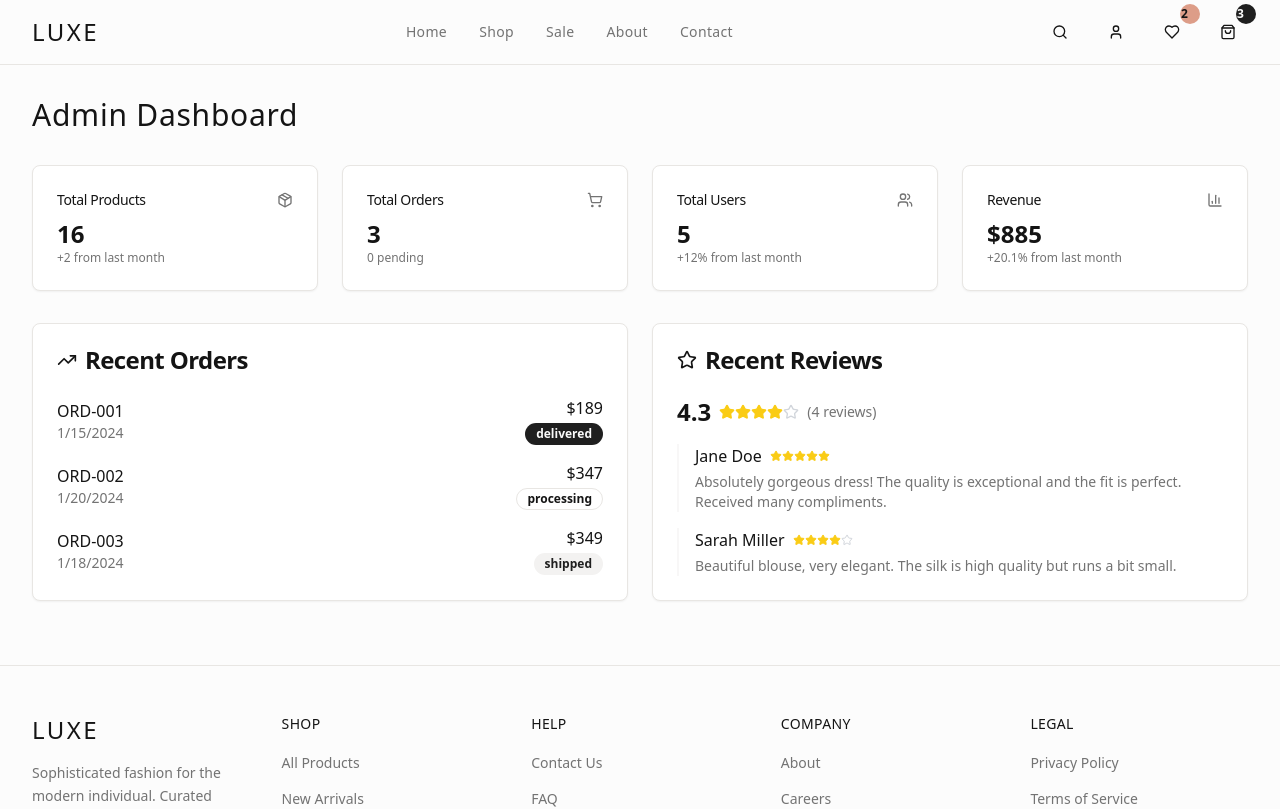
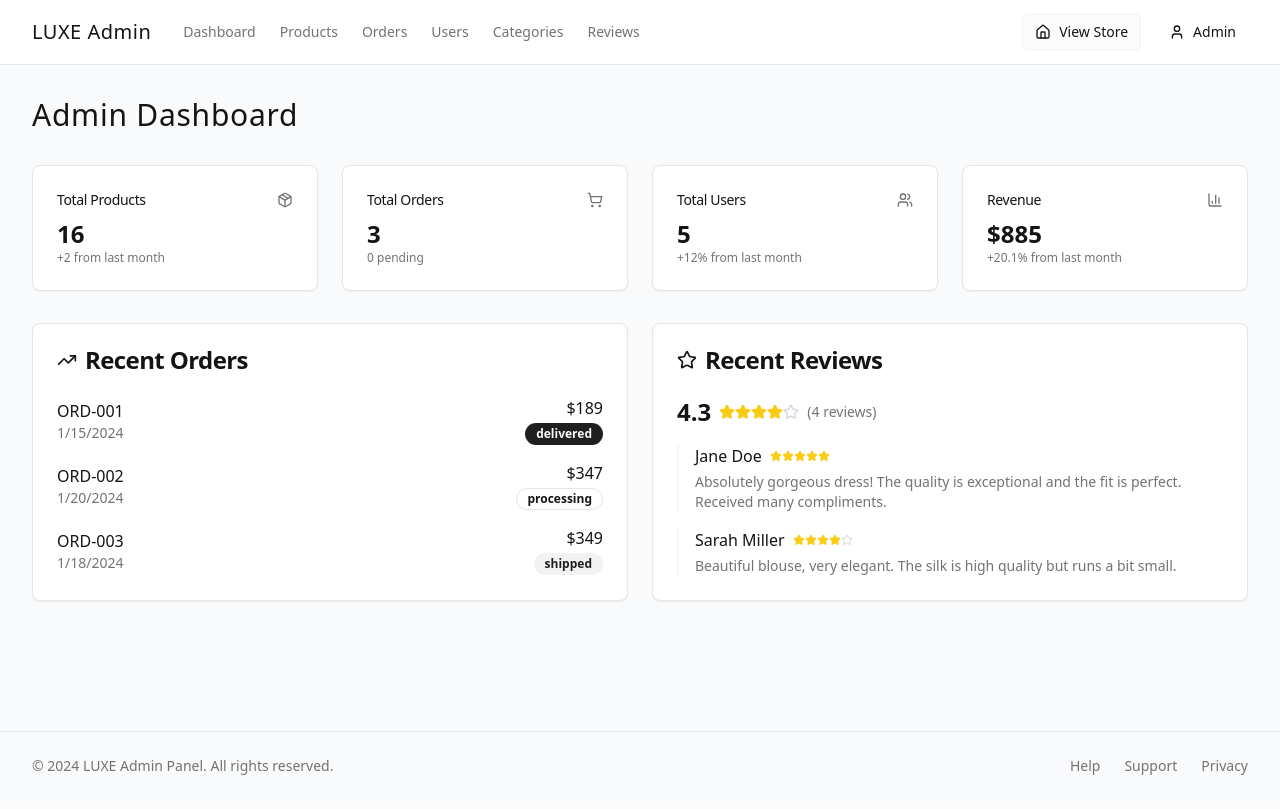
Before and after one commit to xuantri-dev/style-savvy-emporium-online, a React (Vite) app: page /admin in a window 1280 px wide. Shown: the top 809 px of the page. Built offline with nearby package versions, Linux system fonts and the light colour scheme.

Commit message:
Fix product buttons and admin layout
- Adds borders to "Add to Favorites" and "Add to Cart" buttons for products with white backgrounds.
- Includes mock product data for the search page.
- Separates admin page header and footer from storefront pages.

```diff
--- /dev/null
+++ b/src/components/AdminFooter.tsx
@@ -0,0 +1,38 @@
+import React from 'react';
+import { Link } from 'react-router-dom';
+
+const AdminFooter = () => {
+  return (
+    <footer className="bg-gray-50 border-t border-gray-200 mt-auto">
+      <div className="max-w-7xl mx-auto px-4 sm:px-6 lg:px-8 py-6">
+        <div className="flex items-center justify-between">
+          <div className="text-sm text-muted-foreground">
+            © 2024 LUXE Admin Panel. All rights reserved.
+          </div>
+          <div className="flex items-center space-x-6">
+            <Link
+              to="/admin/help"
+              className="text-sm text-muted-foreground hover:text-foreground"
+            >
+              Help
+            </Link>
+            <Link
+              to="/admin/support"
+              className="text-sm text-muted-foreground hover:text-foreground"
+            >
+              Support
+            </Link>
+            <Link
+              to="/admin/privacy"
+              className="text-sm text-muted-foreground hover:text-foreground"
+            >
+              Privacy
+            </Link>
+          </div>
+        </div>
+      </div>
+    </footer>
+  );
+};
+
+export default AdminFooter;
--- /dev/null
+++ b/src/components/AdminHeader.tsx
@@ -0,0 +1,91 @@
+import React from 'react';
+import { Link, useLocation } from 'react-router-dom';
+import { Settings, User, LogOut, Home } from 'lucide-react';
+import { Button } from '@/components/ui/button';
+import {
+  DropdownMenu,
+  DropdownMenuContent,
+  DropdownMenuItem,
+  DropdownMenuSeparator,
+  DropdownMenuTrigger,
+} from '@/components/ui/dropdown-menu';
+
+const AdminHeader = () => {
+  const location = useLocation();
+
+  const navItems = [
+    { path: '/admin/dashboard', label: 'Dashboard' },
+    { path: '/admin/products', label: 'Products' },
+    { path: '/admin/orders', label: 'Orders' },
+    { path: '/admin/users', label: 'Users' },
+    { path: '/admin/categories', label: 'Categories' },
+    { path: '/admin/reviews', label: 'Reviews' },
+  ];
+
+  return (
+    <header className="bg-white border-b border-gray-200 sticky top-0 z-50">
+      <div className="max-w-7xl mx-auto px-4 sm:px-6 lg:px-8">
+        <div className="flex items-center justify-between h-16">
+          {/* Logo and Navigation */}
+          <div className="flex items-center space-x-8">
+            <Link to="/admin/dashboard" className="flex items-center space-x-2">
+              <span className="text-xl font-light tracking-wide">LUXE Admin</span>
+            </Link>
+
+            <nav className="hidden md:flex space-x-6">
+              {navItems.map((item) => (
+                <Link
+                  key={item.path}
+                  to={item.path}
+                  className={`text-sm font-medium transition-colors ${
+                    location.pathname === item.path
+                      ? 'text-primary border-b-2 border-primary pb-4'
+                      : 'text-muted-foreground hover:text-foreground'
+                  }`}
+                >
+                  {item.label}
+                </Link>
+              ))}
+            </nav>
+          </div>
+
+          {/* User Menu and Store Link */}
+          <div className="flex items-center space-x-4">
+            <Button variant="outline" size="sm" asChild>
+              <Link to="/" className="flex items-center gap-2">
+                <Home className="h-4 w-4" />
+                View Store
+              </Link>
+            </Button>
+
+            <DropdownMenu>
+              <DropdownMenuTrigger asChild>
+                <Button variant="ghost" size="sm" className="flex items-center gap-2">
+                  <User className="h-4 w-4" />
+                  Admin
+                </Button>
+              </DropdownMenuTrigger>
+              <DropdownMenuContent align="end">
+                <DropdownMenuItem>
+                  <User className="h-4 w-4 mr-2" />
+                  Profile
+                </DropdownMenuItem>
+                <DropdownMenuItem>
+                  <Settings className="h-4 w-4 mr-2" />
+                  Settings
+                </DropdownMenuItem>
+                <DropdownMenuSeparator />
+                <DropdownMenuItem>
+                  <LogOut className="h-4 w-4 mr-2" />
+                  Sign Out
+                </DropdownMenuItem>
+              </DropdownMenuContent>
+            </DropdownMenu>
+          </div>
+        </div>
+      </div>
+    </header>
+  );
+};
+
+export default AdminHeader;
--- /dev/null
+++ b/src/components/AdminLayout.tsx
@@ -0,0 +1,21 @@
+import React from 'react';
+import AdminHeader from './AdminHeader';
+import AdminFooter from './AdminFooter';
+
+interface AdminLayoutProps {
+  children: React.ReactNode;
+}
+
+const AdminLayout = ({ children }: AdminLayoutProps) => {
+  return (
+    <div className="min-h-screen flex flex-col bg-gray-50">
+      <AdminHeader />
+      <main className="flex-grow">
+        {children}
+      </main>
+      <AdminFooter />
+    </div>
+  );
+};
+
+export default AdminLayout;
--- a/src/pages/admin/CategoryManagement.tsx
+++ b/src/pages/admin/CategoryManagement.tsx
@@ -4,7 +4,7 @@ import { Button } from '@/components/ui/button';
 import { Card, CardContent, CardHeader, CardTitle } from '@/components/ui/card';
 import { Input } from '@/components/ui/input';
 import { Table, TableBody, TableCell, TableHead, TableHeader, TableRow } from '@/components/ui/table';
-import Layout from '@/components/Layout';
+import AdminLayout from '@/components/AdminLayout';
 import { mockCategories } from '@/data/mockData';
 
 const CategoryManagement = () => {
@@ -17,7 +17,7 @@ const CategoryManagement = () => {
   );
 
   return (
-    <Layout>
+    <AdminLayout>
       <div className="max-w-7xl mx-auto px-4 sm:px-6 lg:px-8 py-8">
         <div className="flex items-center justify-between mb-8">
           <h1 className="text-3xl font-light tracking-wide">Category Management</h1>
@@ -97,7 +97,7 @@ const CategoryManagement = () => {
           </CardContent>
         </Card>
       </div>
-    </Layout>
+    </AdminLayout>
   );
 };
 
--- a/src/pages/admin/Dashboard.tsx
+++ b/src/pages/admin/Dashboard.tsx
@@ -2,7 +2,7 @@ import React from 'react';
 import { BarChart3, Users, Package, ShoppingCart, TrendingUp, Star } from 'lucide-react';
 import { Card, CardContent, CardHeader, CardTitle } from '@/components/ui/card';
 import { Badge } from '@/components/ui/badge';
-import Layout from '@/components/Layout';
+import AdminLayout from '@/components/AdminLayout';
 import { mockProducts, mockOrders, extendedMockUsers, mockReviews } from '@/data/mockData';
 
 const AdminDashboard = () => {
@@ -11,7 +11,7 @@ const AdminDashboard = () => {
   const averageRating = mockReviews.reduce((sum, review) => sum + review.rating, 0) / mockReviews.length;
 
   return (
-    <Layout>
+    <AdminLayout>
       <div className="max-w-7xl mx-auto px-4 sm:px-6 lg:px-8 py-8">
         <h1 className="text-3xl font-light tracking-wide mb-8">Admin Dashboard</h1>
 
@@ -155,7 +155,7 @@ const AdminDashboard = () => {
           </Card>
         </div>
       </div>
-    </Layout>
+    </AdminLayout>
   );
 };
 
--- a/src/pages/admin/OrderManagement.tsx
+++ b/src/pages/admin/OrderManagement.tsx
@@ -6,7 +6,7 @@ import { Input } from '@/components/ui/input';
 import { Badge } from '@/components/ui/badge';
 import { Table, TableBody, TableCell, TableHead, TableHeader, TableRow } from '@/components/ui/table';
 import { Select, SelectContent, SelectItem, SelectTrigger, SelectValue } from '@/components/ui/select';
-import Layout from '@/components/Layout';
+import AdminLayout from '@/components/AdminLayout';
 import { mockOrders, extendedMockUsers, getProductById } from '@/data/mockData';
 
 const OrderManagement = () => {
@@ -47,7 +47,7 @@ const OrderManagement = () => {
   };
 
   return (
-    <Layout>
+    <AdminLayout>
       <div className="max-w-7xl mx-auto px-4 sm:px-6 lg:px-8 py-8">
         <div className="flex items-center justify-between mb-8">
           <h1 className="text-3xl font-light tracking-wide">Order Management</h1>
@@ -177,7 +177,7 @@ const OrderManagement = () => {
           </CardContent>
         </Card>
       </div>
-    </Layout>
+    </AdminLayout>
   );
 };
 
--- a/src/pages/admin/ProductManagement.tsx
+++ b/src/pages/admin/ProductManagement.tsx
@@ -5,7 +5,7 @@ import { Card, CardContent, CardHeader, CardTitle } from '@/components/ui/card';
 import { Input } from '@/components/ui/input';
 import { Badge } from '@/components/ui/badge';
 import { Table, TableBody, TableCell, TableHead, TableHeader, TableRow } from '@/components/ui/table';
-import Layout from '@/components/Layout';
+import AdminLayout from '@/components/AdminLayout';
 import { mockProducts } from '@/data/mockData';
 
 const ProductManagement = () => {
@@ -18,7 +18,7 @@ const ProductManagement = () => {
   );
 
   return (
-    <Layout>
+    <AdminLayout>
       <div className="max-w-7xl mx-auto px-4 sm:px-6 lg:px-8 py-8">
         <div className="flex items-center justify-between mb-8">
           <h1 className="text-3xl font-light tracking-wide">Product Management</h1>
@@ -130,7 +130,7 @@ const ProductManagement = () => {
           </CardContent>
         </Card>
       </div>
-    </Layout>
+    </AdminLayout>
   );
 };
 
--- a/src/pages/admin/ReviewManagement.tsx
+++ b/src/pages/admin/ReviewManagement.tsx
@@ -6,7 +6,7 @@ import { Input } from '@/components/ui/input';
 import { Badge } from '@/components/ui/badge';
 import { Table, TableBody, TableCell, TableHead, TableHeader, TableRow } from '@/components/ui/table';
 import { Select, SelectContent, SelectItem, SelectTrigger, SelectValue } from '@/components/ui/select';
-import Layout from '@/components/Layout';
+import AdminLayout from '@/components/AdminLayout';
 import { mockReviews, getProductById } from '@/data/mockData';
 
 const ReviewManagement = () => {
@@ -60,7 +60,7 @@ const ReviewManagement = () => {
   };
 
   return (
-    <Layout>
+    <AdminLayout>
       <div className="max-w-7xl mx-auto px-4 sm:px-6 lg:px-8 py-8">
         <div className="flex items-center justify-between mb-8">
           <h1 className="text-3xl font-light tracking-wide">Review Management</h1>
@@ -223,7 +223,7 @@ const ReviewManagement = () => {
           </CardContent>
         </Card>
       </div>
-    </Layout>
+    </AdminLayout>
   );
 };
 
--- a/src/pages/admin/UserManagement.tsx
+++ b/src/pages/admin/UserManagement.tsx
@@ -5,7 +5,7 @@ import { Card, CardContent, CardHeader, CardTitle } from '@/components/ui/card';
 import { Input } from '@/components/ui/input';
 import { Badge } from '@/components/ui/badge';
 import { Table, TableBody, TableCell, TableHead, TableHeader, TableRow } from '@/components/ui/table';
-import Layout from '@/components/Layout';
+import AdminLayout from '@/components/AdminLayout';
 import { extendedMockUsers } from '@/data/mockData';
 
 const UserManagement = () => {
@@ -19,7 +19,7 @@ const UserManagement = () => {
   );
 
   return (
-    <Layout>
+    <AdminLayout>
       <div className="max-w-7xl mx-auto px-4 sm:px-6 lg:px-8 py-8">
         <div className="flex items-center justify-between mb-8">
           <h1 className="text-3xl font-light tracking-wide">User Management</h1>
@@ -120,7 +120,7 @@ const UserManagement = () => {
           </CardContent>
         </Card>
       </div>
-    </Layout>
+    </AdminLayout>
   );
 };
 
```
Also changed, not shown: src/components/ProductCard.tsx (+8 -8 lines).
